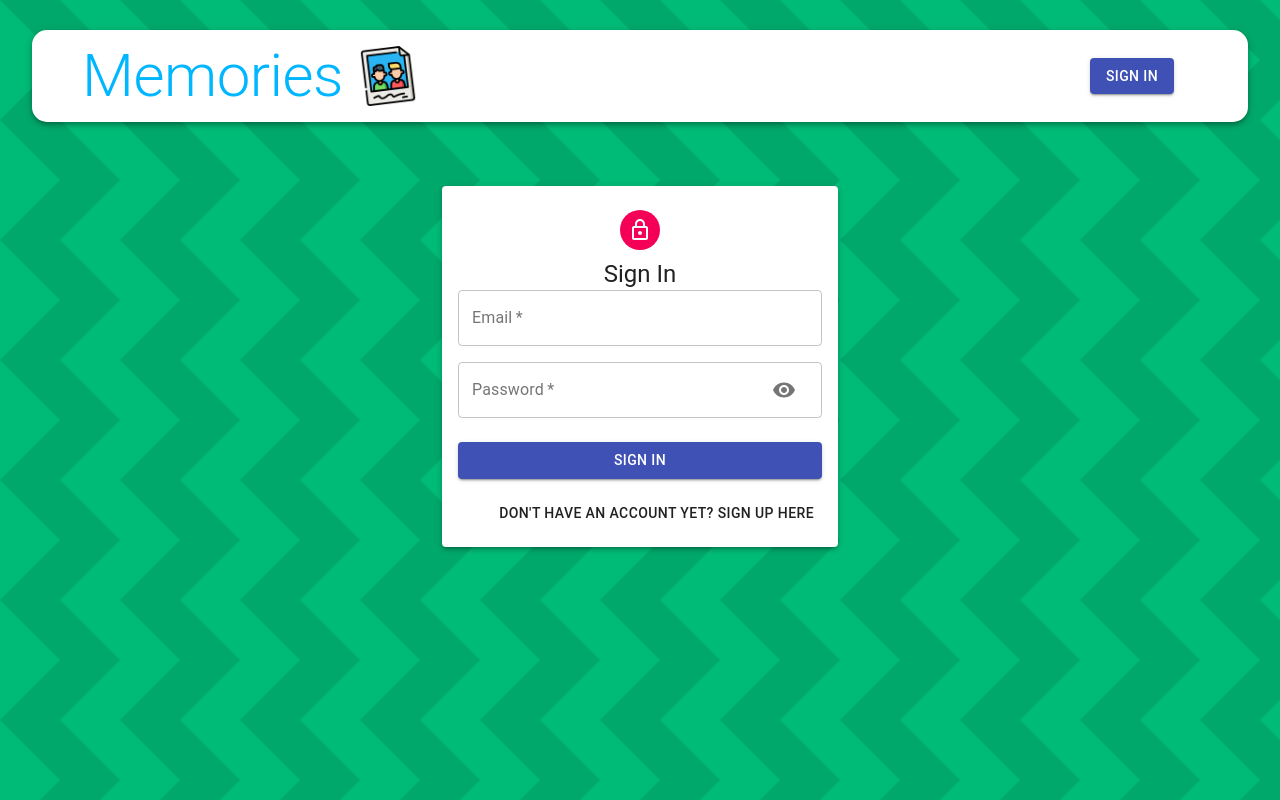
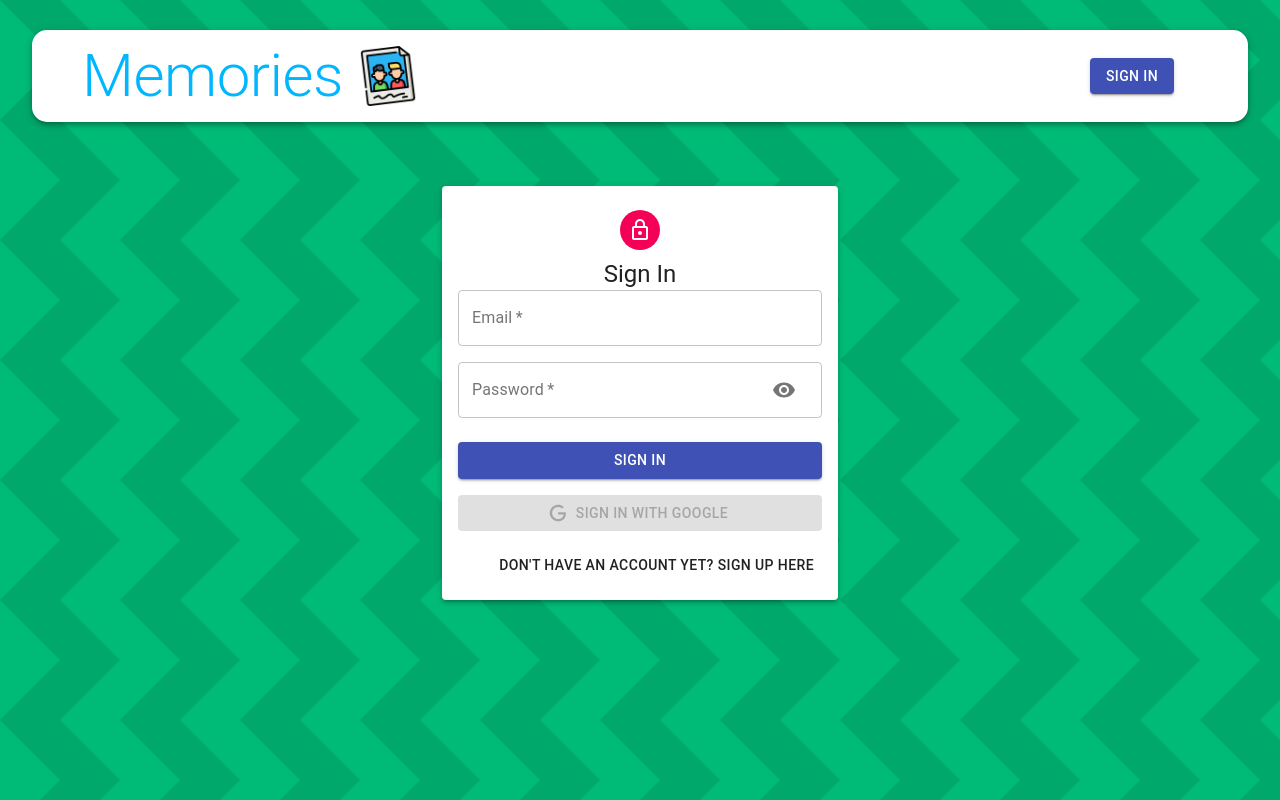
Before and after one commit to amwhow/Journal_MERN, a React (Create React App) app in the folder client/: page /auth in a window 1280 px wide. Built offline with nearby package versions, Linux system fonts and the light colour scheme.

Commit message:
implemented google oauth login

```diff
--- a/client/src/components/Auth/Auth.js
+++ b/client/src/components/Auth/Auth.js
@@ -1,5 +1,4 @@
 import React, { useState } from "react";
-import { useDispatch } from "react-redux";
 import {
   Avatar,
   Button,
@@ -8,15 +7,21 @@
   Typography,
   Container,
 } from "@material-ui/core";
+import { GoogleLogin } from "react-google-login";
+import { useDispatch } from "react-redux";
+
 import { useHistory } from "react-router-dom";
 import LockOutlinedIcon from "@material-ui/icons/LockOutlined";
 import Input from "./Input";
+import Icon from "./icon"
 import useStyles from "./styles";
 
 const Auth = () => {
   const classes = useStyles();
   const [showPassword, setShowPassword] = useState(false);
   const [signedUp, setSignedUp] = useState(false);
+  const dispatch = useDispatch();
+  const history = useHistory();
 
   // toggle function, set showPassword to true if it was false and vice versa
   const handleShowPassword = () => {
@@ -34,6 +39,23 @@
   const switchMode = () => {
     setSignedUp((prevSignedUp) => !prevSignedUp);
     setShowPassword(false);
+  };
+
+  const googleSuccess = async (res) => {
+    // the ?. operator will not trigger an error if we can't access the object key after the dot
+    const result = res?.profileObj;
+    const token = res?.tokenId;
+
+    try {
+      dispatch({ type: 'AUTH', data: { result, token }});
+      history.push("/");
+    } catch(error) {
+      console.log(error)
+    }
+  }
+  const googleFailure = (error) => {
+    console.log(error);
+    console.log("Unable to sign in with google.")
   }
 
   return (
@@ -84,6 +106,7 @@
               />
             )}
           </Grid>
+
           <Button
             type="submit"
             fullWidth
@@ -93,10 +116,32 @@
           >
             {signedUp ? "Sign up" : "Sign in"}
           </Button>
+          {/* the google login component */}
+          <GoogleLogin
+            clientId="379906890546-q93h7e3dg2d7ucrbaiea9u5qrff71k0d.apps.googleusercontent.com"
+            render={(renderProps) => (
+              <Button
+                className={classes.googleButton}
+                color="primary"
+                fullWidth
+                onClick={renderProps.onClick}
+                disabled={renderProps.disabled}
+                startIcon={<Icon />}
+                variant="contained"
+              >
+                Sign in with Google
+              </Button>
+            )}
+            onSuccess={googleSuccess}
+            onFailure={googleFailure}
+            cookiePolicy="single_host_origin"
+          />
           <Grid container justify="flex-end">
             <Grid item>
               <Button onClick={switchMode}>
-                { signedUp ? 'Already have an account? Sign in here' : "Don't have an account yet? Sign up here"}
+                {signedUp
+                  ? "Already have an account? Sign in here"
+                  : "Don't have an account yet? Sign up here"}
               </Button>
             </Grid>
           </Grid>
--- a/client/src/components/Auth/Input.js
+++ b/client/src/components/Auth/Input.js
@@ -1,14 +1,17 @@
 import React from "react";
-import {
-  TextField,
-  Grid,
-  InputAdornment,
-  IconButton,
-} from "@material-ui/core";
-import Visibility from '@material-ui/icons/Visibility'
-import VisibilityOff from '@material-ui/icons/VisibilityOff';
+import { TextField, Grid, InputAdornment, IconButton } from "@material-ui/core";
+import Visibility from "@material-ui/icons/Visibility";
+import VisibilityOff from "@material-ui/icons/VisibilityOff";
 
-const Input = ({ name, handleChange, label, half, type, autoFocus, handleShowPassword }) => {
+const Input = ({
+  name,
+  handleChange,
+  label,
+  half,
+  type,
+  autoFocus,
+  handleShowPassword,
+}) => {
   return (
     <Grid item xs={half ? 6 : 12} md={12}>
       <TextField
@@ -21,7 +24,8 @@
         autoFocus={autoFocus}
         type={type}
         InputProps={
-          name === "password" && {
+          name === "password"
+            ? {
                 endAdornment: (
                   <InputAdornment position="end">
                     <IconButton
@@ -33,6 +37,7 @@
                   </InputAdornment>
                 ),
               }
+            : null
         }
       />
     </Grid>
--- /dev/null
+++ b/client/src/components/Auth/icon.js
@@ -0,0 +1,12 @@
+import React from 'react';
+
+const icon = () => (
+  <svg style={{ width: '20px', height: '20px' }} viewBox="0 0 24 24">
+    <path
+      fill="currentColor"
+      d="M21.35,11.1H12.18V13.83H18.69C18.36,17.64 15.19,19.27 12.19,19.27C8.36,19.27 5,16.25 5,12C5,7.9 8.2,4.73 12.2,4.73C15.29,4.73 17.1,6.7 17.1,6.7L19,4.72C19,4.72 16.56,2 12.1,2C6.42,2 2.03,6.8 2.03,12C2.03,17.05 6.16,22 12.25,22C17.6,22 21.5,18.33 21.5,12.91C21.5,11.76 21.35,11.1 21.35,11.1V11.1Z"
+    />
+  </svg>
+);
+
+export default icon;
--- a/client/src/components/Navbar/Navbar.js
+++ b/client/src/components/Navbar/Navbar.js
@@ -1,13 +1,28 @@
 import { AppBar, Typography, Toolbar, Avatar, Button } from '@material-ui/core';
-import React from 'react'
-import { Link } from 'react-router-dom';
+import React, {useState, useEffect} from 'react'
+import { Link, useHistory, useLocation } from 'react-router-dom';
 import useStyles from './styles';
 import memories from '../../images/journals.png';
+import { useDispatch } from "react-redux";
 
 const Navbar = () => {
   const classes = useStyles();
+  const [user, setUser] = useState();
+  const dispatch = useDispatch();
+  const history = useHistory();
+  const location = useLocation();
 
-  const user = null;
+  const logout = () => {
+    dispatch( { type: "LOGOUT" });
+    history.push('/auth');
+    setUser(null);
+  }
+
+  useEffect( () => {
+    const token = user?.token;
+    setUser(JSON.parse(localStorage.getItem('profile')))
+  }, [location])
+
 
   return (
     <AppBar className={classes.appBar} position="static" color="inherit">
@@ -21,7 +36,7 @@
           <div className={classes.profile}>
             <Avatar className={classes.purple} alt={user.result.name} src={user.result.imageUrl}>{user.result.name.charAt(0)}</Avatar>
             <Typography className={classes.userName} variant="h6">{user.result.name}</Typography>
-            <Button variant="contained" className={classes.logout} color="secondary" >Logout</Button>
+            <Button variant="contained" className={classes.logout} color="secondary" onClick={logout}>Logout</Button>
           </div>
         ) : (
           <Button component={Link} to="/auth" variant="contained" color="primary" >Sign in</Button>
--- a/client/src/constants/actionTypes.js
+++ b/client/src/constants/actionTypes.js
@@ -3,3 +3,5 @@
 export const UPDATE = "UPDATE"
 export const LIKE_POST = "LIKE_POST"
 export const DELETE = "DELETE"
+export const AUTH = "AUTH"
+export const LOGOUT = "LOGOUT"
--- /dev/null
+++ b/client/src/reducers/auth.js
@@ -0,0 +1,16 @@
+import { AUTH, LOGOUT } from '../constants/actionTypes';
+
+const authReducer = (state = { authData: null }, action) => {
+  switch (action.type) {
+    case AUTH:
+      localStorage.setItem('profile', JSON.stringify( {...action?.data }))
+      return { ...state, authData: action.data };
+    case LOGOUT:
+      localStorage.removeItem("profile")
+      return { ...state, authData: action.data };
+    default:
+      return state;
+  }
+}
+
+export default authReducer;
--- a/client/src/reducers/index.js
+++ b/client/src/reducers/index.js
@@ -1,7 +1,8 @@
 import { combineReducers } from "redux";
 import posts from "./posts";
+import auth from "./auth";
 
 export default combineReducers({
   // value and key are the same, posts: posts
-  posts,
+  posts, auth
 });
```
Lines whose indentation alone changed are shown as unchanged.
